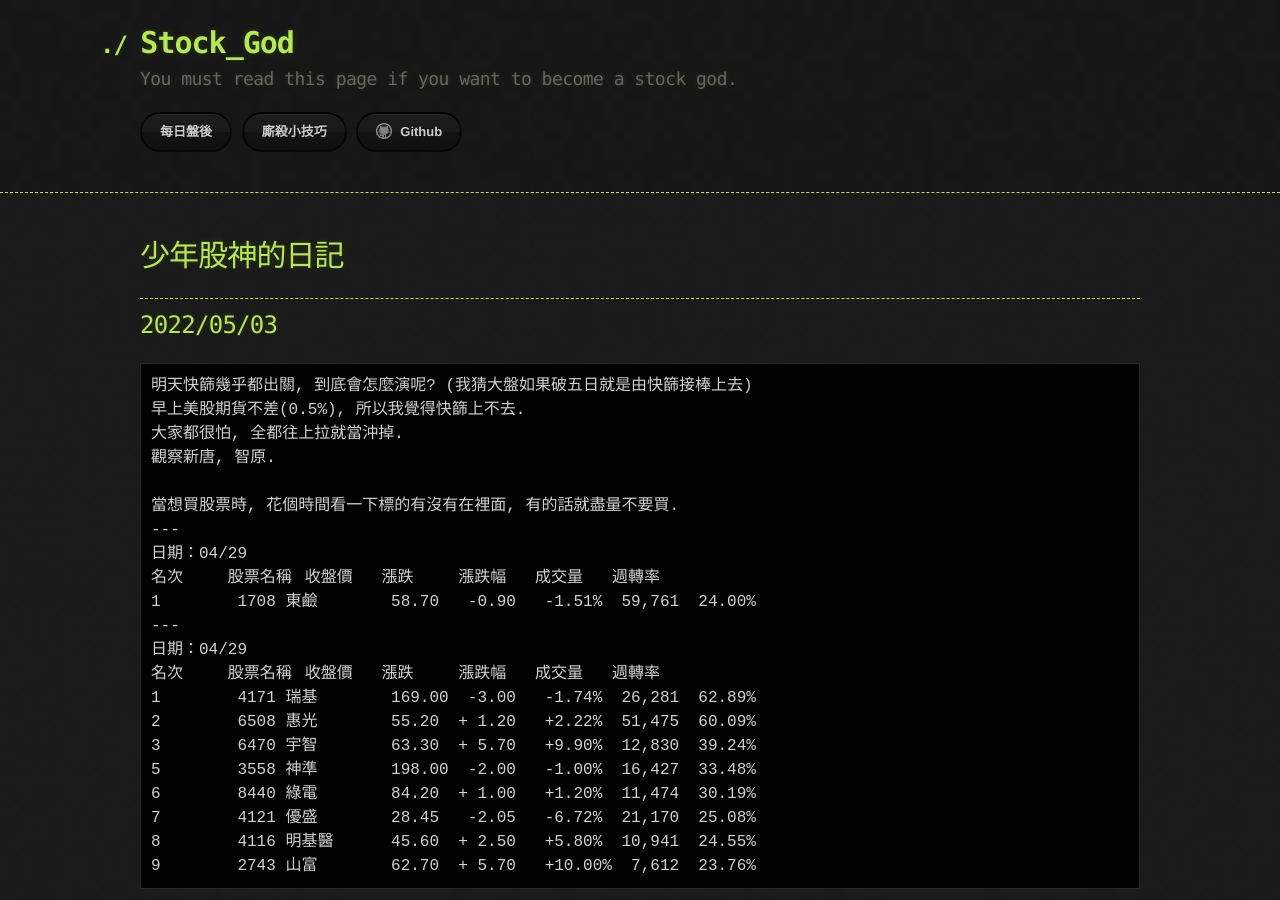
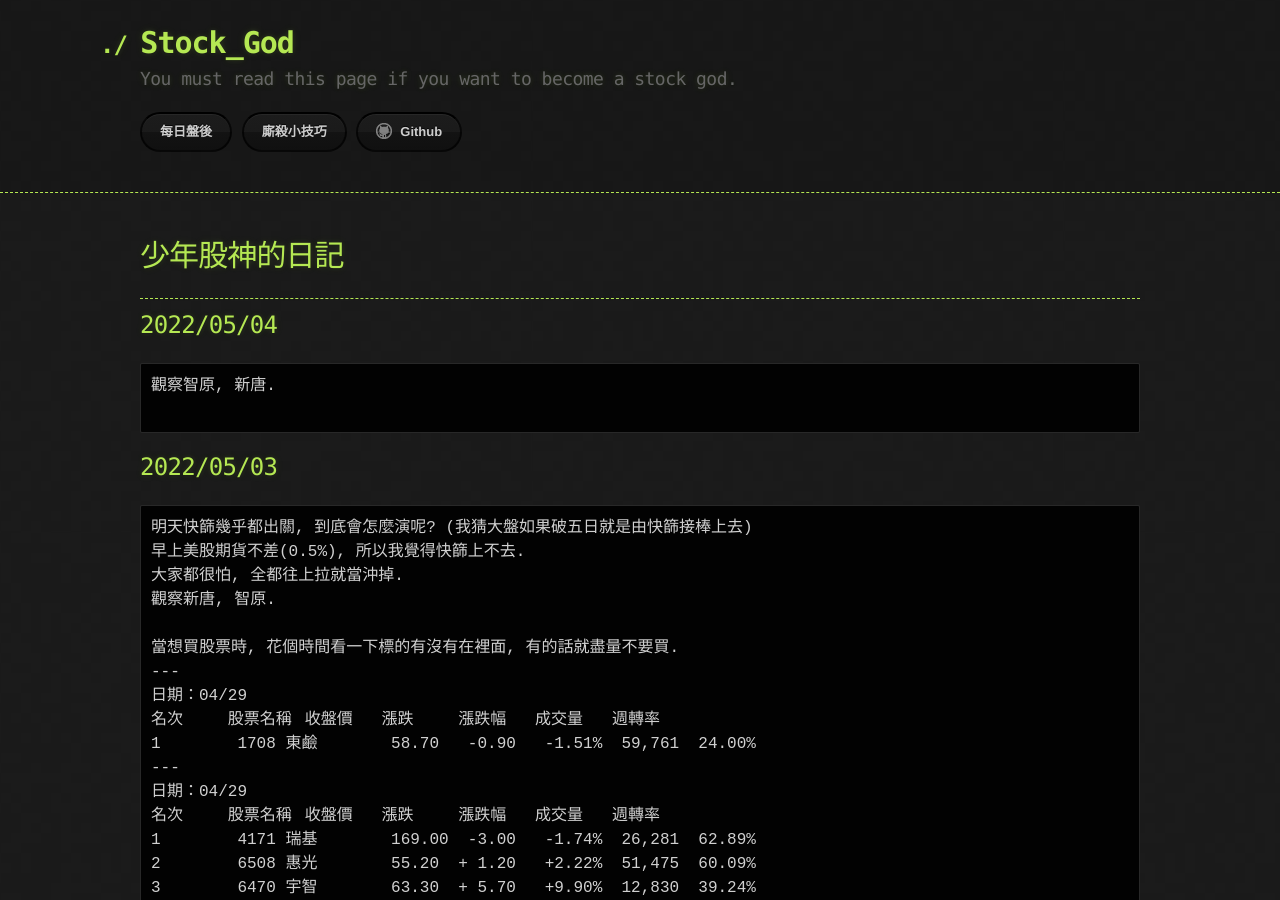
Before and after one commit to lepg5487/Stock_God, a Jekyll site: the page built from index.md, in a window 1280 px wide and 900 px high. Built offline with Jekyll 4.4.1, drawn with Linux system fonts in a browser that asks for light colours; our own code applies the rules of GitHub Pages for plain Markdown files.

Commit message:
Update index.md

````diff
--- a/index.md
+++ b/index.md
@@ -5,6 +5,12 @@ layout: testlayouts
 # 少年股神的日記
 
 ---
+
+## 2022/05/04
+```
+觀察智原, 新唐.
+
+```
 
 ## 2022/05/03
 ```
````
